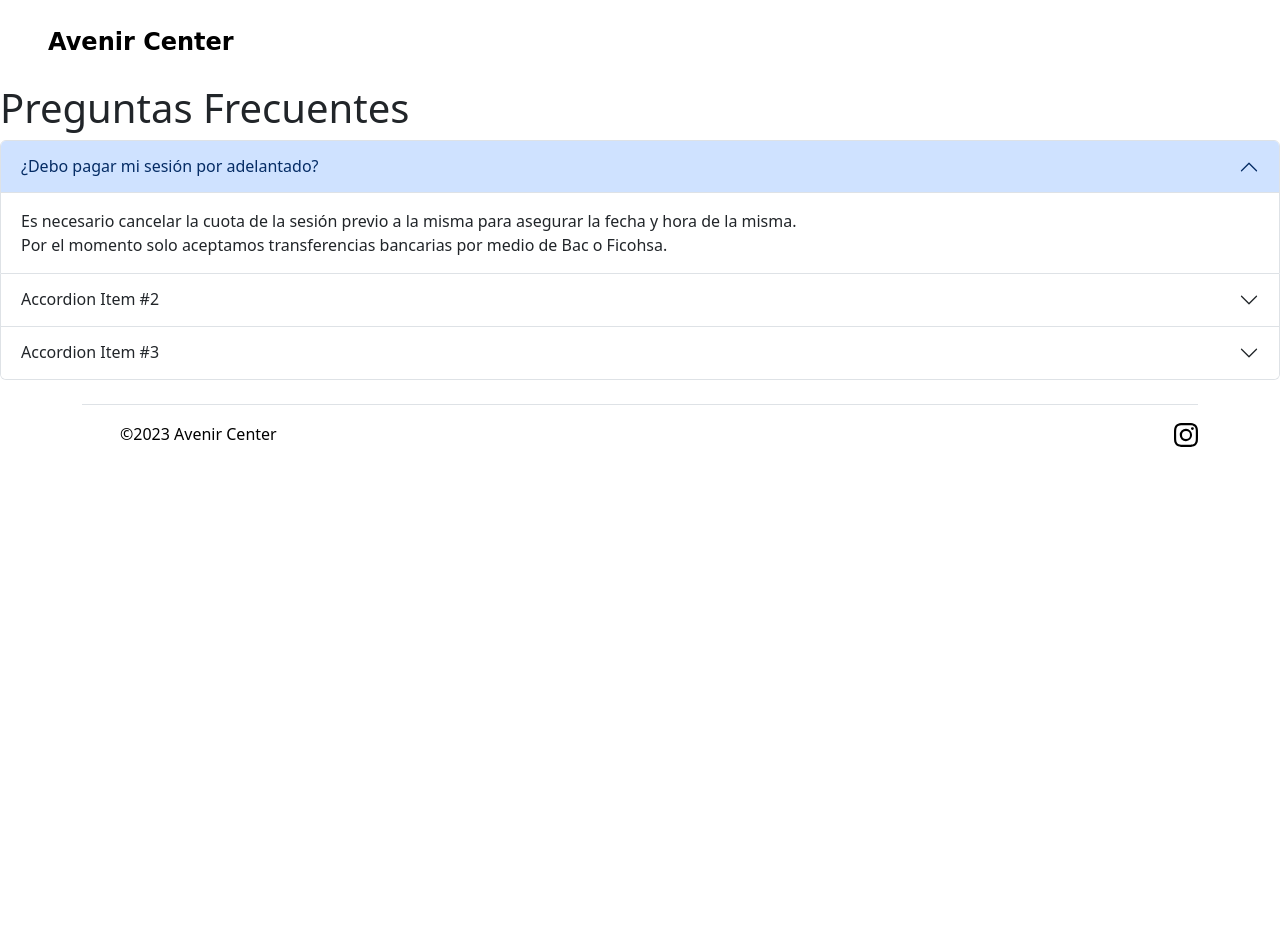
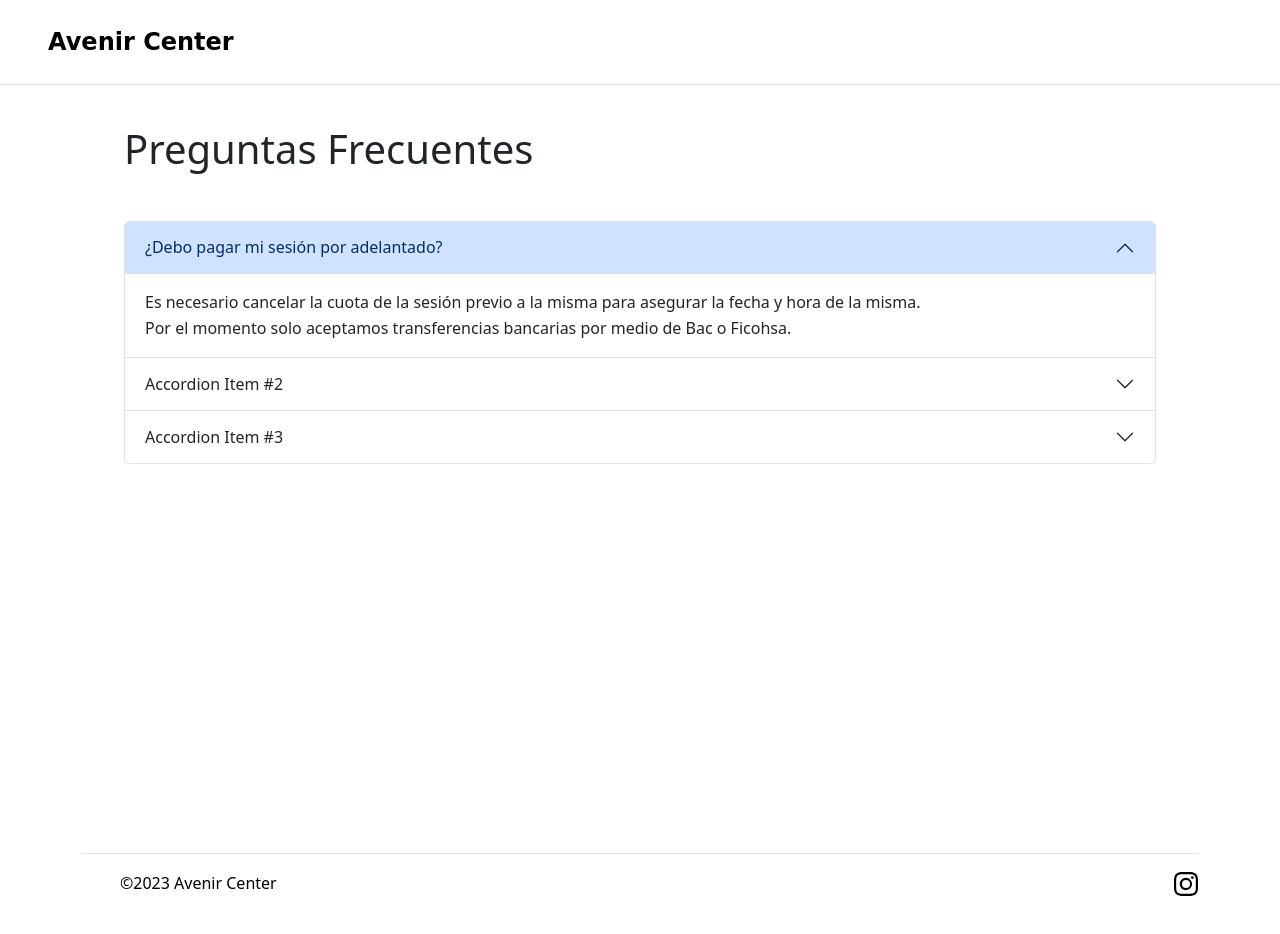
Before and after one commit to dtoled0/avenircenterhnn, a plain HTML site: page FAQ.html in a window 1280 px wide. Shown: the top 934 px of the page. Before the commit the page ends 800 px from the top, so only its background shows below. Drawn offline with nearby package versions, Linux system fonts and the light colour scheme; a web font is replaced by a local one.

Commit message:
updated css file with faqs page updates

```diff
--- a/CSS/styles.css
+++ b/CSS/styles.css
@@ -61,3 +61,49 @@
     font-family: 'Lucida Sans', 'Lucida Sans Regular', 'Lucida Grande', 'Lucida Sans Unicode', Geneva, Verdana, sans-serif;
     font-size: medium;
   }
+
+  /*Seccion de Prefuntas Frecuentes*/
+  .container-divider {
+    border-top: 1px solid #ddd;
+    margin-bottom: 20px;
+  }
+
+  .container-faqs {
+    max-width: 1160px;
+    margin: 0 auto;
+    padding: 0 5%;
+  }
+
+  #article-container {
+    display: flex;
+    flex-direction: column;
+  }
+
+  .article {
+    flex: 1 0 auto;
+  }
+
+  .article-header {
+    align-items: flex-start;
+    display: flex;
+    flex-direction: column;
+    flex-wrap: wrap;
+    justify-content: space-between;
+    margin-bottom: 40px;
+    margin-top: 20px;
+}
+
+  .article-info {
+    max-width: 100%;
+  }
+
+  .article-content {
+    line-height: 1.6;
+    margin: 40px 0;
+    word-wrap: break-word;
+}
+
+/*Footer*/
+#footer-faqs {
+  margin-top: 349px;
+}
```
